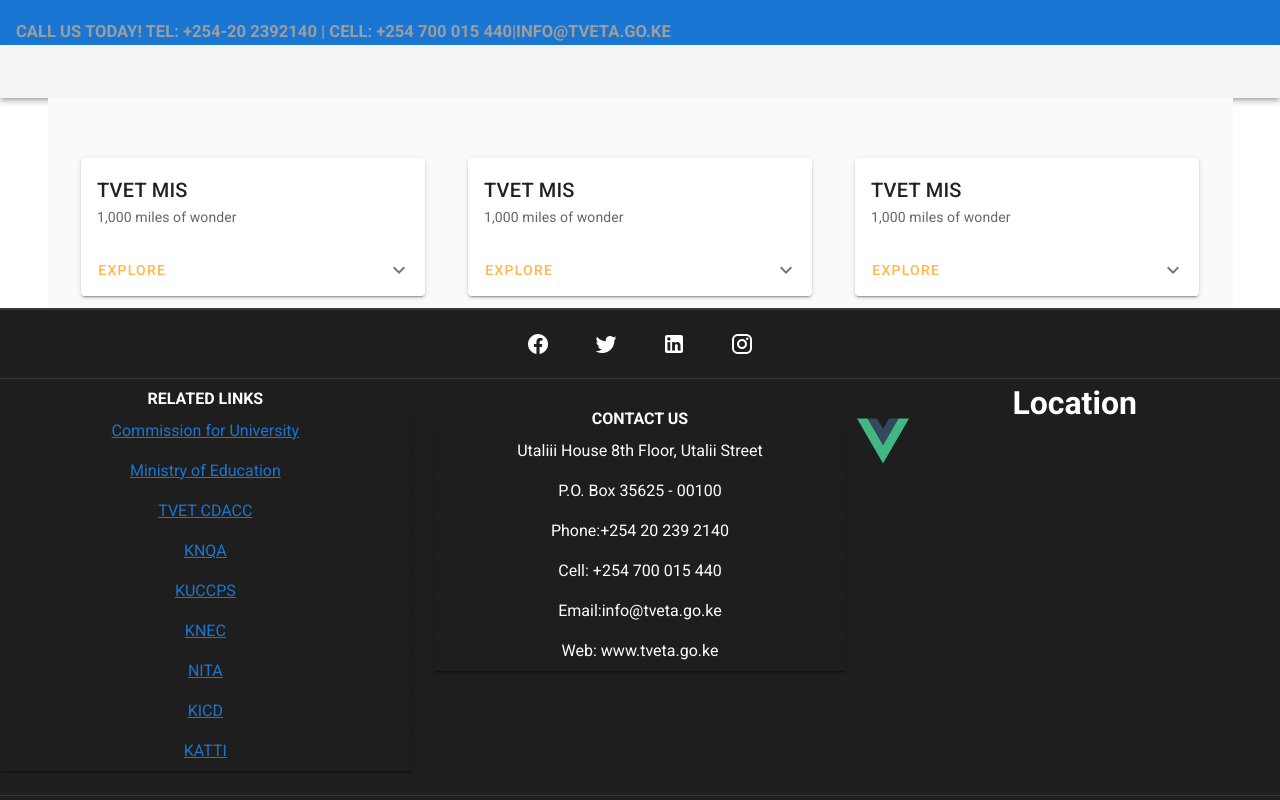
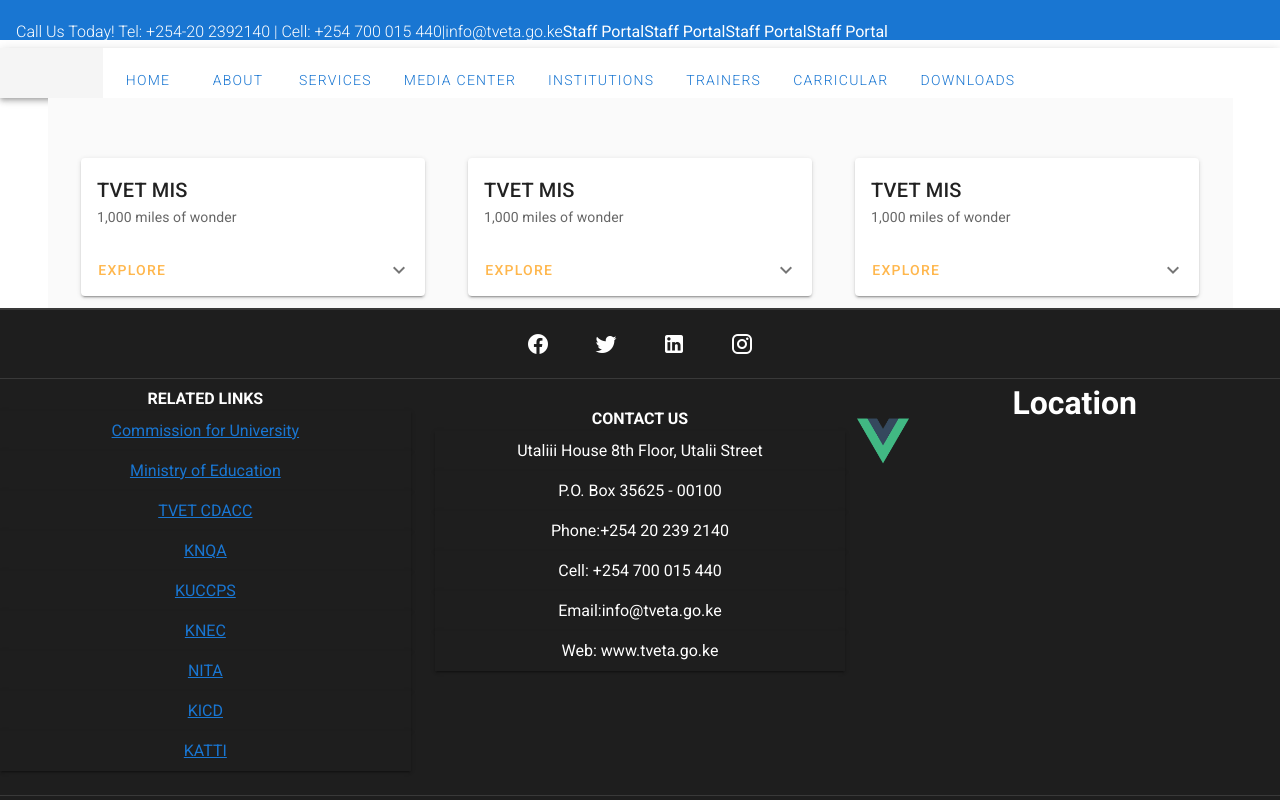
Before and after one commit to PitaKibunja/web-v-ix, a Vue app: page /utility in a window 1280 px wide. Shown: the top 800 px of the page. Built offline with nearby package versions, Linux system fonts and the light colour scheme.

Commit message:
adding navigation

```diff
--- a/src/App.vue
+++ b/src/App.vue
@@ -5,16 +5,18 @@
       app
       dark
       flat
-      style="height:45px"
+      style="height:40px"
 
     >
       <div class="d-flex">
+        <v-spacer></v-spacer>
+              <span class="text-h12 pt-0 font-weight-light">Call Us Today! Tel: +254-20 2392140 | Cell: +254 700 015 440|info@tveta.go.ke</span>
+             <span>Staff Portal</span>
+             <span>Staff Portal</span>
+             <span>Staff Portal</span>
+             <span>Staff Portal</span>
+      </div>
 
-            <v-toolbar-title class="text-uppercase grey--text">
-              <h5 > Call Us Today! Tel: +254-20 2392140 | Cell: +254 700 015 440|info@tveta.go.ke</h5>
-            </v-toolbar-title>
-      </div>
- <v-spacer></v-spacer>
  <div>
  </div>
 
@@ -30,23 +32,18 @@
         <!-- <v-icon>mdi-open-in-new</v-icon> -->
       </v-btn>
     </v-app-bar>
- <div class="mt-12 mb-0">
+ <div class="mt-12 mb-0" style="background:grey;">
    <v-app-bar  class="mb-0" style="height:50px">
       <v-img
           alt="Vuetify Logo"
           class="shrink mr-2"
           contain
-          dark
+          s
 
           src="../src/assets/tveta_logo.png"
           transition="scale-transition"
           width="40"
         />
-    <v-menu
-      open-on-hover
-      top
-      offset-y
-    >
     <v-tabs
       v-model="tab"
       background-color="white"
@@ -56,23 +53,12 @@
         v-for="item in items1"
         :key="item.tab"
 
-        class="font-weight-light grey--text"
+        class="font-weight-light primary--text"
       >
         {{ item.tab }}
 
       </v-tab>
        </v-tabs>
-       <v-list>
-        <v-list-item
-          v-for="(item, index) in items"
-          :key="index"
-           link
-        >
-          <v-list-item-title>{{ item.title }}</v-list-item-title>
-        </v-list-item>
-      </v-list>
-
-    </v-menu>
    </v-app-bar>
  </div>
 
--- a/src/components/SliderLayout.vue
+++ b/src/components/SliderLayout.vue
@@ -6,6 +6,7 @@
       :key="i"
       :src="item.src"
     ></v-carousel-item>
+
   </v-carousel>
   <v-card-text>
     <v-spaceer></v-spaceer>
```
